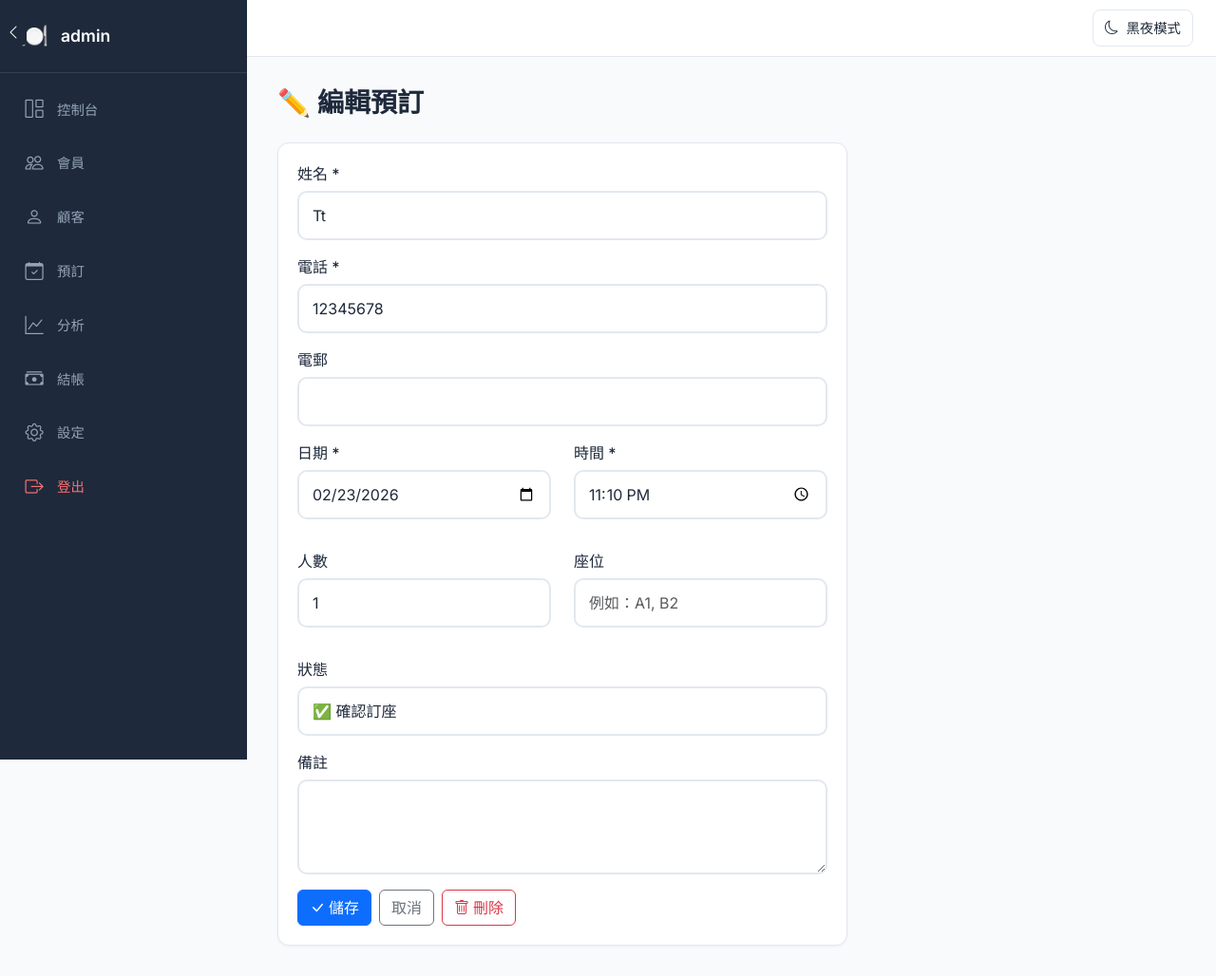
After one commit to singerj295/restaurant-member-system, a Flask app: page /reservations/1/edit in a window 1280 px wide. The commit adds this page. Shown: the whole page at 95% size. Run offline with Flask 3, Linux system fonts and the light colour scheme; a user stored in the database is signed in; some libraries are stand-ins or nearby versions.

Commit message:
Add quick status update and full edit page for reservations

```diff
--- a/app.py
+++ b/app.py
@@ -920,6 +920,37 @@ def update_reservation(res_id):
     db.close()
     return redirect(url_for('reservations'))
 
+@app.route('/reservations/<int:res_id>/edit', methods=['GET', 'POST'])
+@login_required
+def edit_reservation(res_id):
+    db = get_db_session()
+    reservation = db.query(Reservation).get(res_id)
+
+    if not reservation:
+        db.close()
+        flash('預訂不存在', 'error')
+        return redirect(url_for('reservations'))
+
+    if request.method == 'POST':
+        reservation.name = request.form.get('name')
+        reservation.phone = request.form.get('phone')
+        reservation.email = request.form.get('email', '')
+        date_str = request.form.get('date')
+        time_str = request.form.get('time')
+        if date_str and time_str:
+            reservation.date = datetime.strptime(f'{date_str} {time_str}', '%Y-%m-%d %H:%M')
+        reservation.party_size = int(request.form.get('party_size', 1))
+        reservation.table_number = request.form.get('table_number', '')
+        reservation.status = request.form.get('status')
+        reservation.note = request.form.get('note', '')
+        db.commit()
+        flash('預訂已更新', 'success')
+        db.close()
+        return redirect(url_for('reservations'))
+
+    db.close()
+    return render_template('edit_reservation.html', reservation=reservation, restaurant_name=session.get('restaurant_name', '餐廳'))
+
 @app.route('/reservations/<int:res_id>/delete', methods=['POST'])
 @login_required
 def delete_reservation(res_id):
--- /dev/null
+++ b/templates/edit_reservation.html
@@ -0,0 +1,117 @@
+{% extends "base.html" %}
+
+{% block title %}編輯預訂 - {{ restaurant_name }}{% endblock %}
+
+{% block content %}
+<h1 class="page-title">✏️ 編輯預訂</h1>
+
+<div class="custom-card" style="max-width: 600px;">
+    <div class="card-body">
+        <form method="POST">
+            <div class="form-group mb-3">
+                <label class="form-label">姓名 *</label>
+                <input type="text" name="name" class="form-control" value="{{ reservation.name }}" required>
+            </div>
+
+            <div class="form-group mb-3">
+                <label class="form-label">電話 *</label>
+                <input type="tel" name="phone" class="form-control" value="{{ reservation.phone }}" pattern="[0-9]{8,}" required>
+            </div>
+
+            <div class="form-group mb-3">
+                <label class="form-label">電郵</label>
+                <input type="email" name="email" class="form-control" value="{{ reservation.email or '' }}">
+            </div>
+
+            <div class="row mb-3">
+                <div class="col">
+                    <div class="form-group">
+                        <label class="form-label">日期 *</label>
+                        <input type="date" name="date" class="form-control" value="{{ reservation.date.strftime('%Y-%m-%d') }}" required>
+                    </div>
+                </div>
+                <div class="col">
+                    <div class="form-group">
+                        <label class="form-label">時間 *</label>
+                        <input type="time" name="time" class="form-control" value="{{ reservation.date.strftime('%H:%M') }}" required>
+                    </div>
+                </div>
+            </div>
+
+            <div class="row mb-3">
+                <div class="col">
+                    <div class="form-group">
+                        <label class="form-label">人數</label>
+                        <input type="number" name="party_size" class="form-control" value="{{ reservation.party_size }}" min="1">
+                    </div>
+                </div>
+                <div class="col">
+                    <div class="form-group">
+                        <label class="form-label">座位</label>
+                        <input type="text" name="table_number" class="form-control" value="{{ reservation.table_number or '' }}" placeholder="例如：A1, B2">
+                    </div>
+                </div>
+            </div>
+
+            <div class="form-group mb-3">
+                <label class="form-label">狀態</label>
+                <select name="status" class="form-select">
+                    <option value="booked" {% if reservation.status == 'booked' %}selected{% endif %}>📋 已預約</option>
+                    <option value="confirmed" {% if reservation.status == 'confirmed' %}selected{% endif %}>✅ 確認訂座</option>
+                    <option value="seated" {% if reservation.status == 'seated' %}selected{% endif %}>👥 已入座</option>
+                    <option value="completed" {% if reservation.status == 'completed' %}selected{% endif %}>✔ 完成</option>
+                    <option value="no_show" {% if reservation.status == 'no_show' %}selected{% endif %}>❌ No-Show</option>
+                    <option value="cancelled" {% if reservation.status == 'cancelled' %}selected{% endif %}>🚫 已取消</option>
+                </select>
+            </div>
+
+            <div class="form-group mb-3">
+                <label class="form-label">備註</label>
+                <textarea name="note" class="form-control" rows="3">{{ reservation.note or '' }}</textarea>
+            </div>
+
+            <div class="d-flex gap-2">
+                <button type="submit" class="btn btn-primary">
+                    <i class="bi bi-check-lg me-1"></i>儲存
+                </button>
+                <a href="{{ url_for('reservations') }}" class="btn btn-outline-secondary">取消</a>
+                <form method="POST" action="{{ url_for('delete_reservation', res_id=reservation.id) }}" style="display:inline; margin-left: auto;" onsubmit="return confirm('確定要刪除呢個預訂嗎？');">
+                    <button type="submit" class="btn btn-outline-danger">
+                        <i class="bi bi-trash me-1"></i>刪除
+                    </button>
+                </form>
+            </div>
+        </form>
+    </div>
+</div>
+
+<style>
+    .form-group {
+        margin-bottom: 16px;
+    }
+
+    .form-label {
+        display: block;
+        font-weight: 500;
+        margin-bottom: 6px;
+        color: var(--text-color);
+    }
+
+    .form-control, .form-select {
+        width: 100%;
+        padding: 12px 14px;
+        border: 2px solid var(--border-color);
+        border-radius: 10px;
+        font-size: 1rem;
+        background: var(--card-bg);
+        color: var(--text-color);
+        transition: all 0.2s;
+    }
+
+    .form-control:focus, .form-select:focus {
+        outline: none;
+        border-color: #667eea;
+        box-shadow: 0 0 0 4px rgba(102, 126, 234, 0.1);
+    }
+</style>
+{% endblock %}
```
Also changed, not shown: templates/reservations.html (+70 -0 lines).
